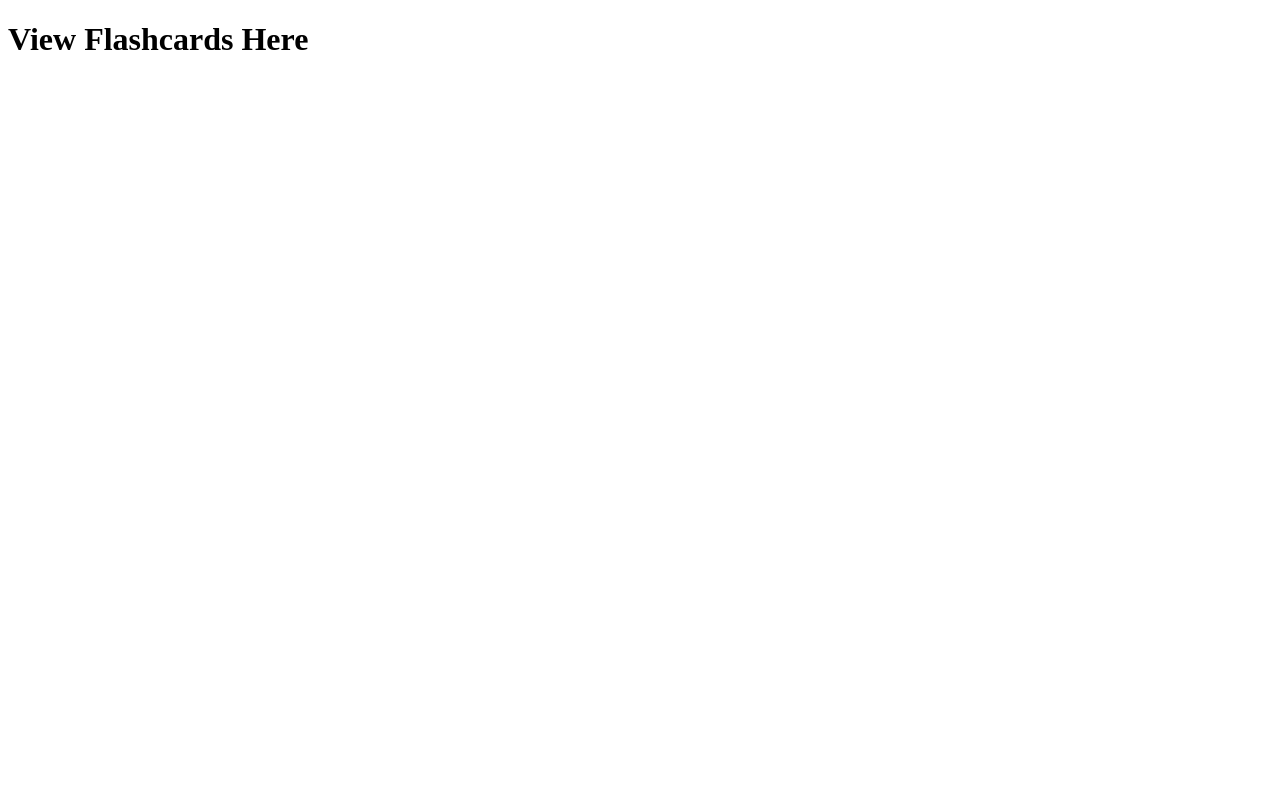
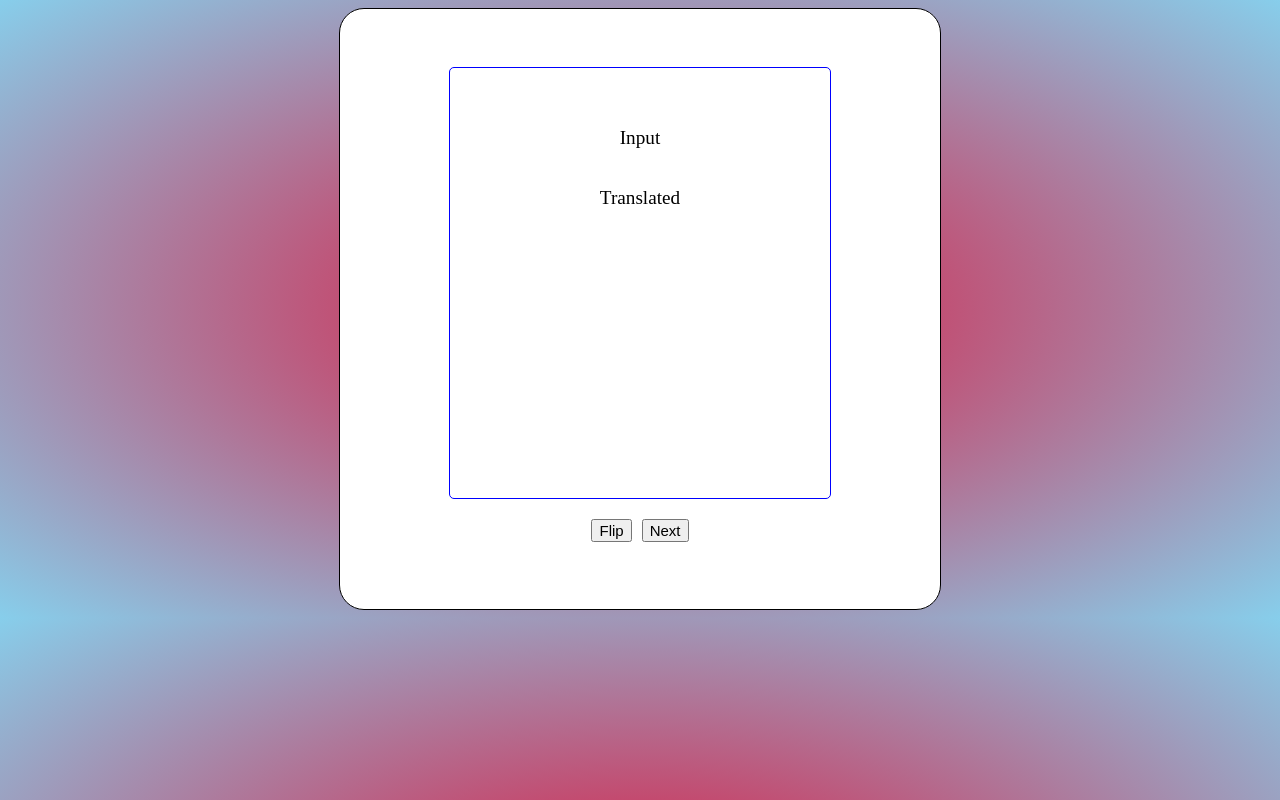
Before and after one commit to sahaurja/HELIO_FE, a React (Vite) app in the folder flip-fe/: page /flashcards in a window 1280 px wide. Built offline with nearby package versions, Linux system fonts and the light colour scheme.

Commit message:
flashcard shape and bg

```diff
--- a/flip-fe/src/App.css
+++ b/flip-fe/src/App.css
@@ -0,0 +1,45 @@
+body{
+    background: content-box radial-gradient(crimson, skyblue);
+}
+
+
+.flashcard-container{
+    border: 1px solid black;
+    width: 600px;
+    height:600px;
+    justify-content: center;
+    align-items: center;
+    display: flex;
+    flex-direction: column;
+    text-align: center;
+    margin: 0 auto;
+    background: white;
+    border-radius: 25px;;
+}
+
+.flashcard{
+    font-size: larger;
+    border: 1px solid blue;
+    padding: 40px;
+    margin-bottom: 10px;
+    border-radius: 5px;
+    width: 300px;
+    height: 350px;
+    transform-style: preserve-3d;
+    /* transition: transform 0.6s;  */
+}
+
+.flash-text{
+    justify-content: center;
+    align-items: center;
+    display: flex;
+    flex-direction: column;
+}
+
+.flash-actions{
+    margin: 10px;
+}
+
+.flash-actions button{
+    font-size: 15px;
+}
--- a/flip-fe/src/App.jsx
+++ b/flip-fe/src/App.jsx
@@ -1,4 +1,5 @@
 import './App.css'
+import Flashcard from './components/Flashcard'
 import FlashcardView from './pages/FlashcardView'
 import {BrowserRouter as Router, Routes, Route} from "react-router-dom"
 
@@ -7,7 +8,7 @@ function App() {
     <>
       <Router>
           <Routes>
-              <Route path = "/flashcards" element = {<FlashcardView/>}/>
+              <Route path = "/flashcards" element = {<Flashcard/>}/>
           </Routes>
       </Router>
     </>
--- /dev/null
+++ b/flip-fe/src/components/Flashcard.jsx
@@ -0,0 +1,35 @@
+//later, pass in the data as a prob per card
+import { useState } from "react"
+//for flipping
+
+
+export default function Flashcard(){
+
+    const [isFlipped, setIsFlipped] = useState(false) //initially not flipped
+
+    return(
+        <>
+            <div className = "wrapper" style = {{zIndex: "-1"}}>
+            <div className = "flashcard-container" style = {{zIndex:"1"}}>
+                <div className = "flashcard">
+                    <div className = "flash-text">
+                    <div className = "front">
+                        <p>Input</p>
+                    </div>
+                    <div className = "back">
+                        <p>Translated</p>
+                    </div>
+                    </div>
+                </div>
+                <div className="flash-actions">
+                    <button style={{marginRight:"10px"}}>Flip</button>
+                    <button>Next</button>
+                </div>
+
+            </div>
+            </div>
+
+
+        </>
+    )
+}
--- a/flip-fe/src/pages/FlashcardView.jsx
+++ b/flip-fe/src/pages/FlashcardView.jsx
@@ -1,7 +1,8 @@
+import Flashcard from "../components/Flashcard"
 export default function FlashcardView(){
     return(
         <>
-            <h1>View Flashcards Here</h1>
+            <Flashcard/>
         </>
     )
 }
```
